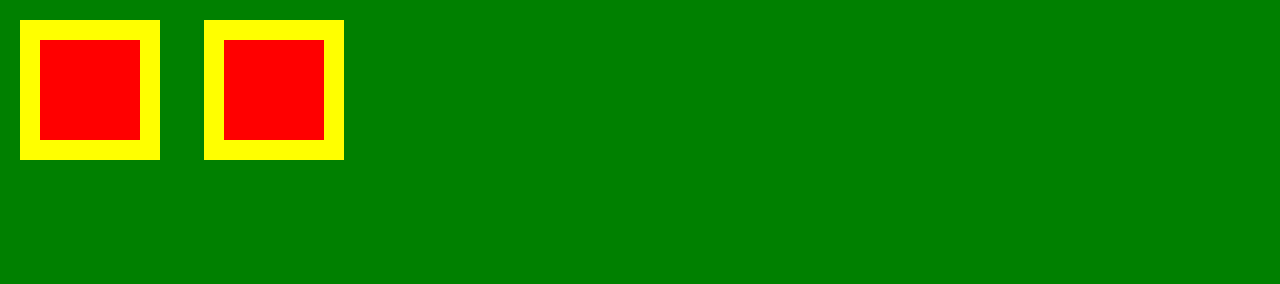
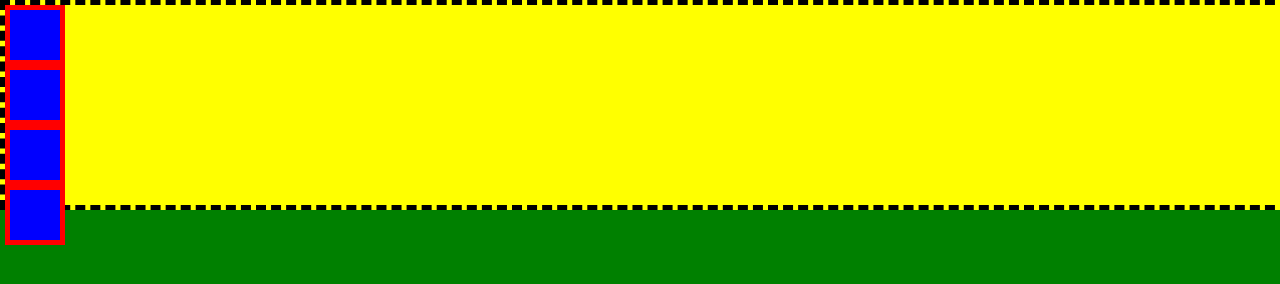
Before and after one commit to nomadcoders/jejugram, a plain HTML site: page css-examples.html in a window 1280 px wide. Drawn offline with Linux system fonts and the light colour scheme.

```diff
--- a/css-examples.html
+++ b/css-examples.html
@@ -14,25 +14,26 @@
     background: green;
   }
   .father{
-    width:100px;
-    height: 100px;
+    width:100%;
+    height: 200px;
+    border:5px dashed black;
     background-color: yellow;
-    margin:20px;
-    padding:20px;
-    display: inline-block;
   }
+
   .child{
-    width:100%;
-    height: 100%;
-    background-color: red;
+    width:50px;
+    height:50px;
+    background: blue;
+    border:5px solid red;
   }
+
   </style>
 </head>
 <body>
   <div class="father">
     <div class="child"></div>
-  </div>
-  <div class="father">
+    <div class="child"></div>
+    <div class="child"></div>
     <div class="child"></div>
   </div>
 </body>
```
